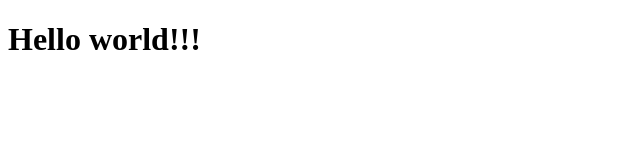
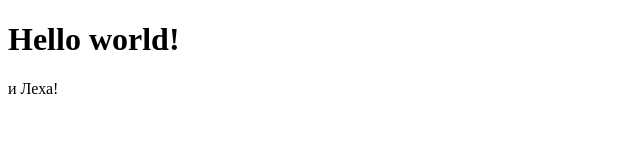
Before and after one commit to a-rusin/docker-compose-test, a website: page static/index.html in a window 1280 px wide. Shown: the full height of the page, 0-640 px from the left. Drawn offline with Linux system fonts and the light colour scheme.

Commit message:
fix index.html

```diff
--- a/static/index.html
+++ b/static/index.html
@@ -8,6 +8,7 @@
     <title>Document</title>
   </head>
   <body>
-    <h1>Hello world!!!</h1>
+    <h1>Hello world!</h1>
+    <p>и Леха!</p>
   </body>
 </html>
```
